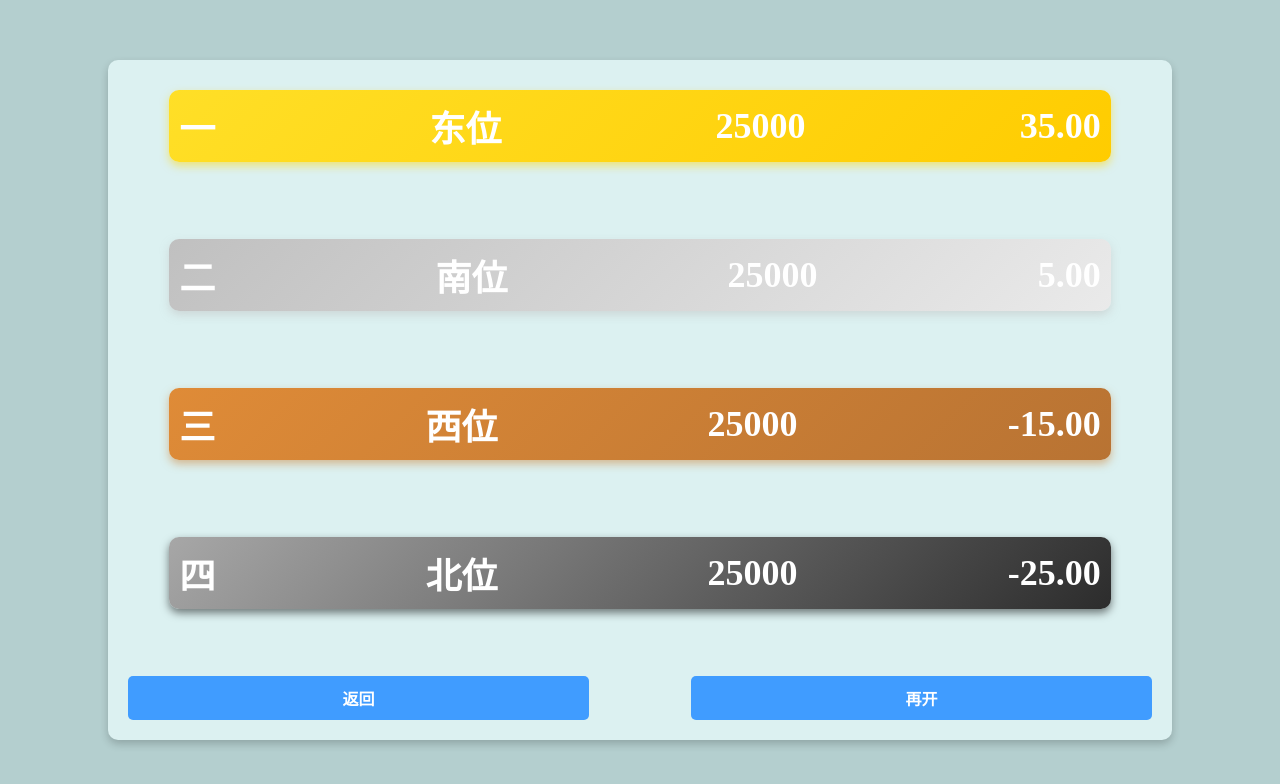
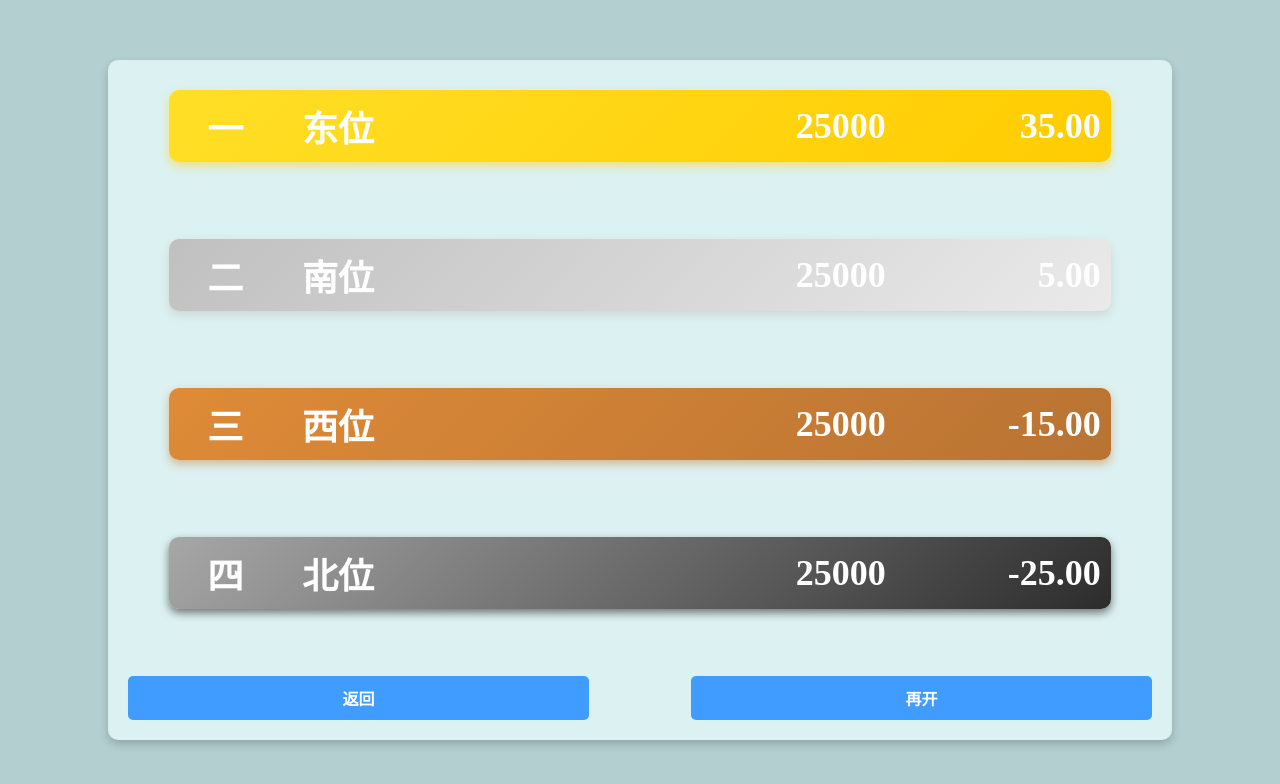
Before and after one commit to kyubibii/maj-wind, a Vue app: page /maj-winds/ending in a window 1280 px wide. Shown: the top 784 px of the page. Built offline with nearby package versions, Linux system fonts and the light colour scheme.

Commit message:
对齐了终了界面的显示

```diff
--- a/src/views/mainButtons/EndOfAll.vue
+++ b/src/views/mainButtons/EndOfAll.vue
@@ -121,7 +121,9 @@ const restartGame = () => {
 .player-row {
   display: flex;
   justify-content: space-between;
+  /* 子元素水平分布 */
   align-items: center;
+  /* 子元素垂直居中 */
   width: 90%;
   margin: 10px 0;
   font-size: 1.8em;
@@ -130,6 +132,34 @@ const restartGame = () => {
   color: #fff;
   font-weight: bold;
   text-align: center;
+}
+
+.player-rank {
+  flex: 0 0 10%;
+  /* 固定宽度为 10% */
+  text-align: center;
+  /* 内容居中 */
+}
+
+.player-name {
+  flex: 0 0 40%;
+  /* 固定宽度为 40% */
+  text-align: left;
+  /* 左对齐 */
+}
+
+.player-score {
+  flex: 0 0 20%;
+  /* 固定宽度为 20% */
+  text-align: right;
+  /* 右对齐 */
+}
+
+.player-pt {
+  flex: 0 0 20%;
+  /* 固定宽度为 20% */
+  text-align: right;
+  /* 右对齐 */
 }
 
 /* 金色金属质感 */
```
